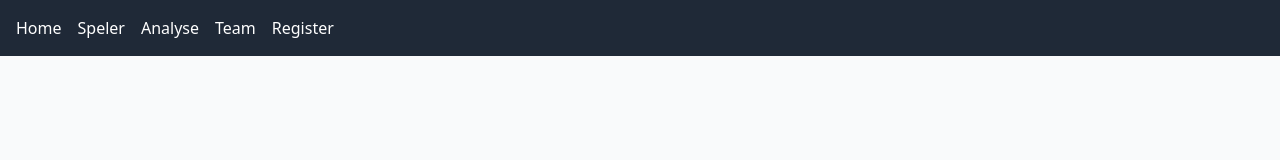
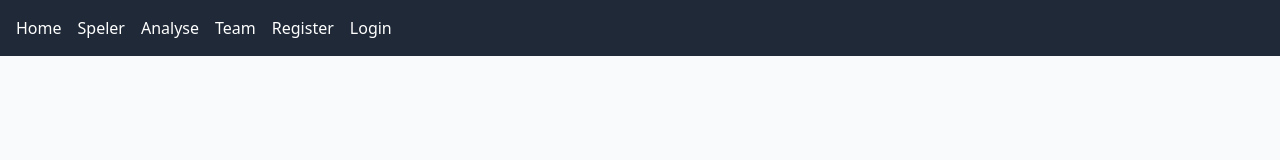
Before and after one commit to Trompert-Analysis/Voetbal-analysetool, a React (Vite) app in the folder frontend/: page /Login in a window 1280 px wide. Shown: the top 160 px of the page. Built offline with nearby package versions, Linux system fonts and the light colour scheme; the HTML template or start-up script is replaced by a standard one.

Commit message:
Update Navbar.jsx

```diff
--- a/frontend/src/components/Navbar.jsx
+++ b/frontend/src/components/Navbar.jsx
@@ -9,6 +9,7 @@ function Navbar() {
       <Link to="/analyse">Analyse</Link>
       <Link to="/team">Team</Link>
       <Link to="/Register">Register</Link>
+      <Link to="/Login">Login</Link>
     </nav>
   );
 }
```
